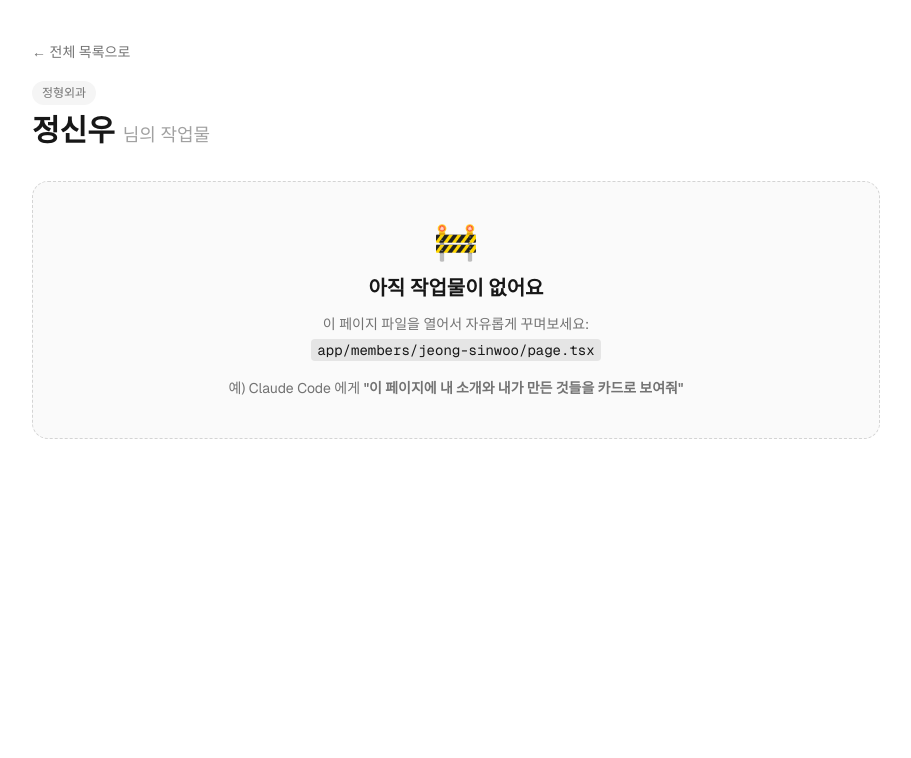
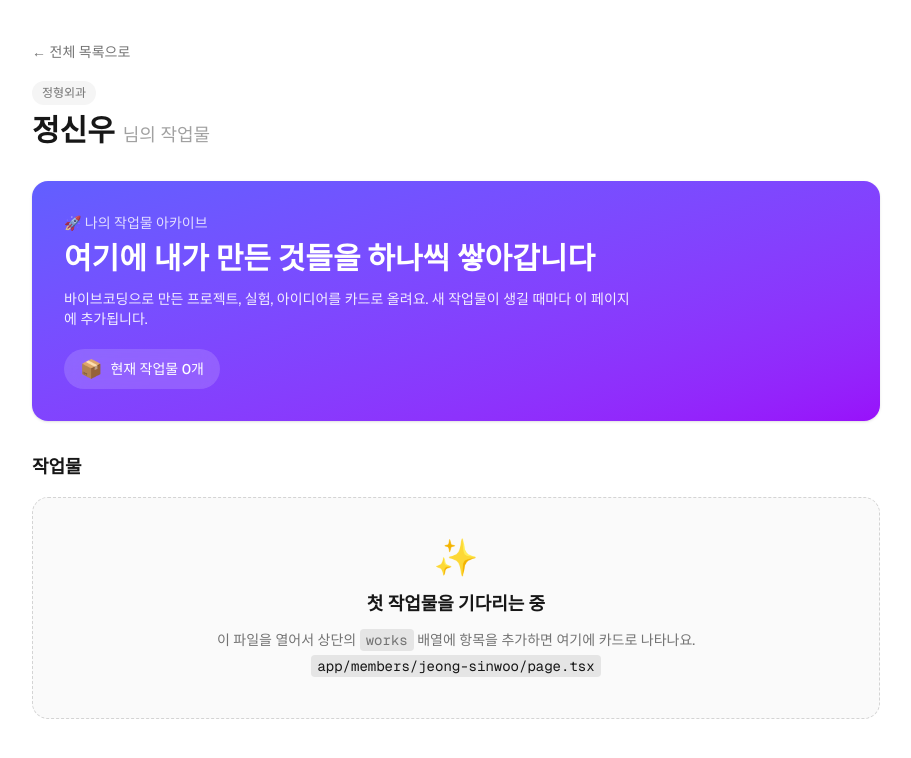
Before and after one commit to KimJeongLae/vibe-coding-hub, a Next.js app: page /members/jeong-sinwoo in a window 1280 px wide. Shown: the top 758 px of the page, without its empty margins (184-1095 px from the left). Built offline with nearby package versions, Linux system fonts and the light colour scheme.

Commit message:
정신우: 내 페이지를 작업물 업로드(갤러리) 페이지로 꾸미기

```diff
--- a/app/members/jeong-sinwoo/page.tsx
+++ b/app/members/jeong-sinwoo/page.tsx
@@ -1,25 +1,127 @@
 import MemberShell from "@/components/MemberShell";
 
 // ✏️ 이 파일이 "jeong-sinwoo" 님의 페이지입니다.
-// 아래 내용을 자유롭게 바꿔서 나만의 작업물을 만들어보세요!
-// (Claude Code 에게 "이 페이지에 ___ 만들어줘" 라고 말해보세요.)
+//
+// 📌 앞으로 만든 작업물을 여기에 "업로드"하세요!
+//    아래 `works` 배열에 항목을 하나 추가하면 카드가 자동으로 생깁니다.
+//    (별도 서버 없이, 이 파일만 수정하면 바로 화면에 반영됩니다.)
+//
+//    새 작업물 추가 예시 ↓ 를 복사해서 채우기만 하면 끝!
+//    {
+//      emoji: "🛠️",
+//      title: "프로젝트 이름",
+//      description: "무엇을 만들었는지 한 줄 설명",
+//      tags: ["Next.js", "Tailwind"],
+//      link: "https://...", // (선택) 없으면 지워도 됨
+//      date: "2026-07",
+//    },
+
+type Work = {
+  emoji: string;
+  title: string;
+  description: string;
+  tags?: string[];
+  link?: string;
+  date?: string;
+};
+
+// 👇 여기에 작업물을 계속 추가하세요 (위쪽이 최신)
+const works: Work[] = [
+  // 아직 비어있어요. 첫 작업물을 추가해보세요!
+];
+
 export default function Page() {
   return (
     <MemberShell slug="jeong-sinwoo">
-      <section className="rounded-2xl border border-dashed border-neutral-300 bg-neutral-50 p-10 text-center dark:border-neutral-700 dark:bg-neutral-900">
-        <div className="text-4xl">🚧</div>
-        <h2 className="mt-3 text-xl font-semibold">아직 작업물이 없어요</h2>
+      {/* 소개 배너 */}
+      <section className="rounded-2xl bg-gradient-to-br from-indigo-500 to-purple-600 p-8 text-white shadow-sm">
+        <p className="text-sm font-medium text-white/80">🚀 나의 작업물 아카이브</p>
+        <h2 className="mt-2 text-2xl font-bold sm:text-3xl">
+          여기에 내가 만든 것들을 하나씩 쌓아갑니다
+        </h2>
+        <p className="mt-3 max-w-xl text-sm text-white/90">
+          바이브코딩으로 만든 프로젝트, 실험, 아이디어를 카드로 올려요.
+          새 작업물이 생길 때마다 이 페이지에 추가됩니다.
+        </p>
+        <div className="mt-5 inline-flex items-center gap-2 rounded-full bg-white/15 px-4 py-1.5 text-sm font-medium backdrop-blur">
+          <span className="text-lg">📦</span>
+          현재 작업물 {works.length}개
+        </div>
+      </section>
+
+      {/* 작업물 목록 */}
+      <section className="mt-8">
+        <h3 className="mb-4 text-lg font-semibold">작업물</h3>
+
+        {works.length === 0 ? (
+          // 아직 작업물이 없을 때 보이는 안내
+          <div className="rounded-2xl border border-dashed border-neutral-300 bg-neutral-50 p-10 text-center dark:border-neutral-700 dark:bg-neutral-900">
+            <div className="text-4xl">✨</div>
+            <h4 className="mt-3 text-lg font-semibold">첫 작업물을 기다리는 중</h4>
             <p className="mt-3 text-sm text-neutral-500 dark:text-neutral-400">
-          이 페이지 파일을 열어서 자유롭게 꾸며보세요:
+              이 파일을 열어서 상단의{" "}
+              <code className="rounded bg-neutral-200 px-1.5 py-0.5 text-sm dark:bg-neutral-800">
+                works
+              </code>{" "}
+              배열에 항목을 추가하면 여기에 카드로 나타나요.
             </p>
             <p className="mt-1">
               <code className="rounded bg-neutral-200 px-1.5 py-0.5 text-sm dark:bg-neutral-800">
                 app/members/jeong-sinwoo/page.tsx
               </code>
             </p>
-        <p className="mt-4 text-sm text-neutral-500 dark:text-neutral-400">
-          예) Claude Code 에게 <b>&quot;이 페이지에 내 소개와 내가 만든 것들을 카드로 보여줘&quot;</b>
+          </div>
+        ) : (
+          <div className="grid grid-cols-1 gap-4 sm:grid-cols-2">
+            {works.map((work, i) => {
+              const card = (
+                <article className="flex h-full flex-col rounded-2xl border border-neutral-200 bg-white p-6 transition-shadow hover:shadow-md dark:border-neutral-800 dark:bg-neutral-900">
+                  <div className="flex items-start justify-between">
+                    <div className="text-3xl">{work.emoji}</div>
+                    {work.date && (
+                      <span className="text-xs text-neutral-400">{work.date}</span>
+                    )}
+                  </div>
+                  <h4 className="mt-3 text-base font-semibold">{work.title}</h4>
+                  <p className="mt-1.5 flex-1 text-sm text-neutral-500 dark:text-neutral-400">
+                    {work.description}
                   </p>
+                  {work.tags && work.tags.length > 0 && (
+                    <div className="mt-4 flex flex-wrap gap-1.5">
+                      {work.tags.map((tag) => (
+                        <span
+                          key={tag}
+                          className="rounded-full bg-neutral-100 px-2.5 py-1 text-xs font-medium text-neutral-600 dark:bg-neutral-800 dark:text-neutral-300"
+                        >
+                          {tag}
+                        </span>
+                      ))}
+                    </div>
+                  )}
+                  {work.link && (
+                    <span className="mt-4 text-sm font-medium text-indigo-600 dark:text-indigo-400">
+                      바로가기 →
+                    </span>
+                  )}
+                </article>
+              );
+
+              return work.link ? (
+                <a
+                  key={i}
+                  href={work.link}
+                  target="_blank"
+                  rel="noopener noreferrer"
+                  className="block"
+                >
+                  {card}
+                </a>
+              ) : (
+                <div key={i}>{card}</div>
+              );
+            })}
+          </div>
+        )}
       </section>
     </MemberShell>
   );
```
Lines whose indentation alone changed are shown as unchanged.
